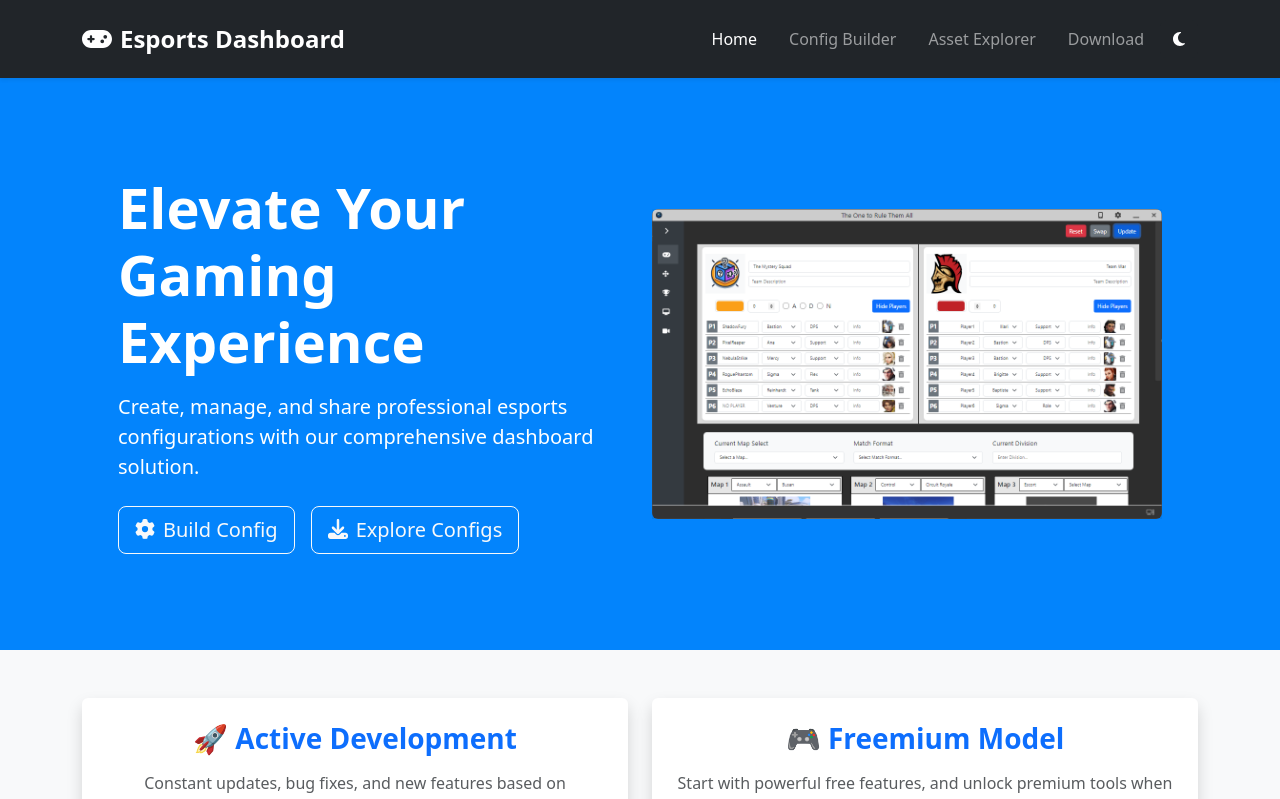
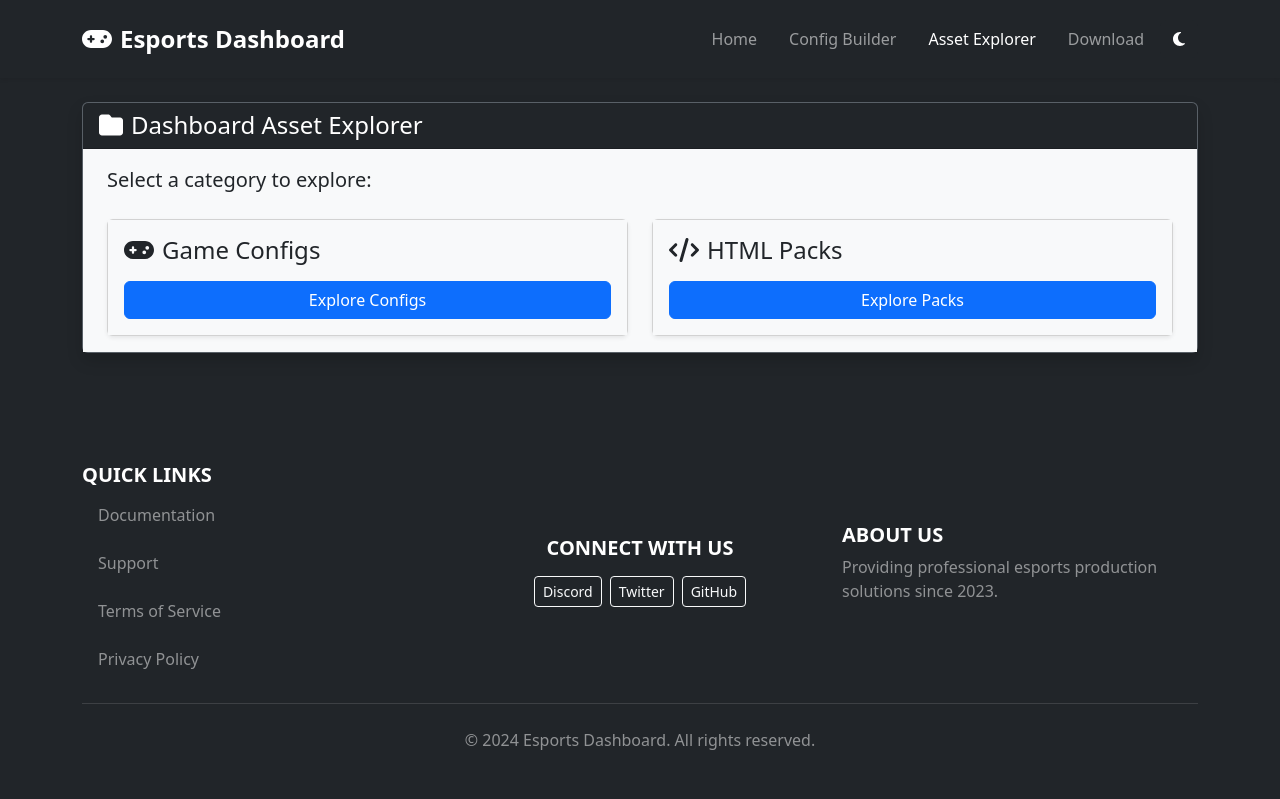
Before and after one commit to GitProductions/EsportsDash-GameConfigCreator, a React (Vite) app: page /config-explorer in a window 1280 px wide. Before the commit this address led to /. Shown: the top 799 px of the page. Built offline with nearby package versions, Linux system fonts and the light colour scheme.

Commit message:
added lazy load image, renamed urls, etc
added lazy load image, renamed urls, removed 'loading' when switching sections in the configdownload.jsx

```diff
--- a/package.json
+++ b/package.json
@@ -21,6 +21,7 @@
     "react-bootstrap": "^2.10.5",
     "react-dom": "^18.3.1",
     "react-fontawesome": "^1.7.1",
+    "react-lazy-load-image-component": "^1.6.2",
     "react-router-dom": "^7.0.1"
   },
   "devDependencies": {
--- a/src/App.jsx
+++ b/src/App.jsx
@@ -29,11 +29,11 @@ function AppContent({ selectedComponent, setSelectedComponent }) {
   // Sync route with selected component
   useEffect(() => {
     switch (selectedComponent) {
-      case 'configBuilder':
-        navigate('/configBuilder');
+      case 'config-builder':
+        navigate('/config-builder');
         break;
-      case 'gameConfigExplorer':
-        navigate('/gameConfigExplorer');
+      case 'config-explorer':
+        navigate('/config-explorer');
         break;
       case 'download':
         navigate('/download');
@@ -46,11 +46,11 @@ function AppContent({ selectedComponent, setSelectedComponent }) {
   // Sync selected component with route
   useEffect(() => {
     switch (location.pathname) {
-      case '/configBuilder':
-        setSelectedComponent('configBuilder');
+      case '/config-builder':
+        setSelectedComponent('config-builder');
         break;
-      case '/gameConfigExplorer':
-        setSelectedComponent('gameConfigExplorer');
+      case '/config-explorer':
+        setSelectedComponent('config-explorer');
         break;
       case '/download':
         setSelectedComponent('download');
@@ -73,11 +73,11 @@ function AppContent({ selectedComponent, setSelectedComponent }) {
             element={<Home onSelect={setSelectedComponent} />}
           />
           <Route
-            path="/configBuilder"
+            path="/config-builder"
             element={<ConfigBuilder />}
           />
           <Route
-            path="/gameConfigExplorer"
+            path="/config-explorer"
             element={<GameConfigExplorer />}
           />
           <Route
--- a/src/Header.jsx
+++ b/src/Header.jsx
@@ -27,19 +27,19 @@ function Header({ onSelect, selectedComponent }) {
               Home
             </Nav.Link>
             <Nav.Link
-              active={selectedComponent === 'configBuilder'}
-              onClick={() => onSelect('configBuilder')}
+              active={selectedComponent === 'config-builder'}
+              onClick={() => onSelect('config-builder')}
             >
               Config Builder
             </Nav.Link>
             <Nav.Link
-              active={selectedComponent === 'gameConfigExplorer'}
-              onClick={() => onSelect('gameConfigExplorer')}
+              active={selectedComponent === 'config-explorer'}
+              onClick={() => onSelect('config-explorer')}
             >
               Asset Explorer
             </Nav.Link>
             <Nav.Link
-              active={selectedComponent === 'Download'}
+              active={selectedComponent === 'download'}
               onClick={() => onSelect('download')}
             >
               Download
--- a/src/pages/configDownloader.jsx
+++ b/src/pages/configDownloader.jsx
@@ -4,6 +4,7 @@ import React, { useState, useContext } from 'react';
 import { Container, Row, Col, Card, Button, Spinner, Alert, Image } from 'react-bootstrap';
 import { FontAwesomeIcon } from '@fortawesome/react-fontawesome';
 import { faFolder, faFileCode, faHome, faDownload, faGamepad, faCode } from '@fortawesome/free-solid-svg-icons';
+import { LazyLoadImage } from 'react-lazy-load-image-component';
 
 import { ThemeContext } from '../context/ThemeContext';
 
@@ -54,7 +55,7 @@ const GameConfigExplorer = () => {
   };
 
   const fetchFiles = async (folderPath) => {
-    setLoading(true);
+    //setLoading(true);
     setError(null);
     try {
       const url = `${githubRepoPath}/${folderPath}`;
@@ -66,12 +67,12 @@ const GameConfigExplorer = () => {
     } catch (err) {
       setError(err.message);
     } finally {
-      setLoading(false);
+      //setLoading(false);
     }
   };
 
   const fetchFolders = async (repoPath) => {
-    setLoading(true);
+    //setLoading(true);
     setError(null);
     try {
       const url = `${githubRepoPath}/${repoPath}`;
@@ -91,7 +92,7 @@ const GameConfigExplorer = () => {
     } catch (err) {
       setError(err.message);
     } finally {
-      setLoading(false);
+      //setLoading(false);
     }
   };
 
@@ -106,13 +107,13 @@ const GameConfigExplorer = () => {
 
         </Card.Header>
         {/* <Card.Body className="px-4 pt-3"> */}
-        <Card.Body className={`px-4 pt-3 ${isDarkMode ? 'bg-light text-dark':'bg-dark text-white' }`}>
+        <Card.Body className={`px-4 pt-3 ${isDarkMode ? 'bg-light text-dark' : 'bg-dark text-white'}`}>
           <p className="lead mb-4">Select a category to explore:</p>
           <Row className="justify-content-center g-4">
             <Col xs={12} md={6}>
               <Card className="h-100 shadow-sm hover-card">
                 {/* <Card.Body className="d-flex flex-column"> */}
-                <Card.Body className={`d-flex flex-column ${isDarkMode ? 'bg-light text-dark':'bg-dark text-white' }`}>
+                <Card.Body className={`d-flex flex-column ${isDarkMode ? 'bg-light text-dark' : 'bg-dark text-white'}`}>
                   <h3 className="h4 mb-3">
                     <FontAwesomeIcon icon={faGamepad} className="me-2" />
                     Game Configs
@@ -130,7 +131,7 @@ const GameConfigExplorer = () => {
             <Col xs={12} md={6}>
               <Card className="h-100 shadow-sm hover-card">
                 {/* <Card.Body className="d-flex flex-column"> */}
-                <Card.Body className={`d-flex flex-column ${isDarkMode ? 'bg-light text-dark':'bg-dark text-white' }`}>
+                <Card.Body className={`d-flex flex-column ${isDarkMode ? 'bg-light text-dark' : 'bg-dark text-white'}`}>
                   <h3 className="h4 mb-3">
                     <FontAwesomeIcon icon={faCode} className="me-2" />
                     HTML Packs
@@ -182,10 +183,29 @@ const GameConfigExplorer = () => {
                     className={`d-flex flex-column align-items-center justify-content-center h-100 ${selectedCard === folder.name ? 'border border-primary' : ''} `}
                     onClick={() => handleCardClick(folder.name)}
                   >
-                    <Image src={`${githubImages}/${folder.name}/${folder.name}.png`} alt={folder.name}
+
+                    {/* lets set up lazyloading */}
+
+                    <LazyLoadImage
+                      // alt={image.alt}
+                      // height={image.height}
+                      // src={image.src} // use normal <img> attributes as props
+                      // width={image.width}
+                      effect="blur"
+                      src={`${githubImages}/${folder.name}/${folder.name}.png`}
+                      alt={folder.name}
                       className="mb-3 rounded"
                       style={{ width: "150px", height: "150px" }}
+                      visibleByDefault={true}
+
                     />
+
+
+                    {/* <Image src={`${githubImages}/${folder.name}/${folder.name}.png`} alt={folder.name}
+                      className="mb-3 rounded"
+                      style={{ width: "150px", height: "150px" }}
+                      // loading='lazy'
+                    /> */}
                   </Card.Body>
                   <Card.Footer className={`text-center ${selectedCard === folder.name ? 'bg-primary text-white' : ''}`}>
                     <h5 className="text-center">
@@ -270,11 +290,11 @@ const GameConfigExplorer = () => {
                       rel="noopener noreferrer"
                       className="mt-auto"
                     > */}
-                                  <Button
-                  variant="primary"
-                  onClick={() => downloadFolder(folder.url, folder.name)}
-                  className="mt-auto"
-                >
+                    <Button
+                      variant="primary"
+                      onClick={() => downloadFolder(folder.url, folder.name)}
+                      className="mt-auto"
+                    >
                       <FontAwesomeIcon icon={faDownload} className="me-2" />
                       Download Folder
                     </Button>
--- a/src/pages/home/sections/hero.jsx
+++ b/src/pages/home/sections/hero.jsx
@@ -33,7 +33,7 @@ const Hero = ({ onSelect }) => {
                                 // variant="light"
                                 variant={isDarkMode ? 'outline-light' : 'outline-dark'}
                                 size="lg"
-                                onClick={() => onSelect('configBuilder')}
+                                onClick={() => onSelect('config-builder')}
                             >
                                 <FontAwesomeIcon icon={faCog} className="me-2" />
                                 Build Config
@@ -42,7 +42,7 @@ const Hero = ({ onSelect }) => {
                                 // variant="outline-light"
                                 variant={isDarkMode ? 'outline-light' : 'outline-dark'}
                                 size="lg"
-                                onClick={() => onSelect('gameConfigExplorer')}
+                                onClick={() => onSelect('config-explorer')}
                             >
                                 <FontAwesomeIcon icon={faDownload} className="me-2" />
                                 Explore Configs
```
Also changed, not shown: 1 other file (tests, documents, lock files or other folders).
